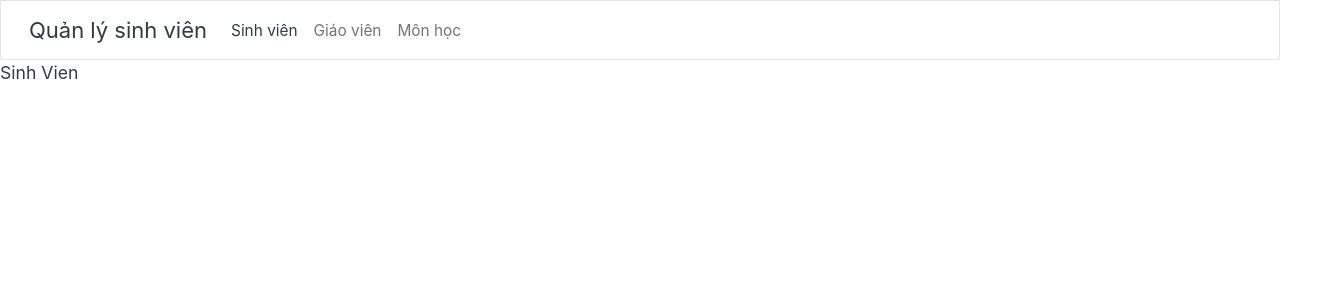
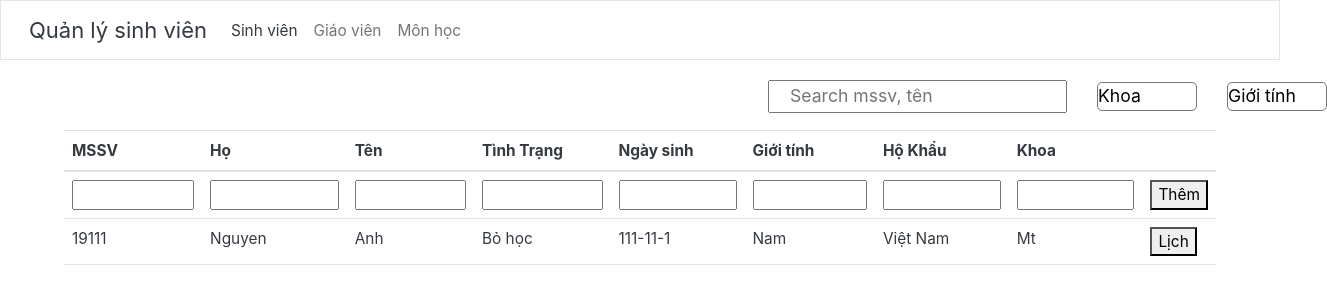
Before and after one commit to hienbui-iwrp/DataBase_SinhVien, a React (Create React App) app in the folder client/: page /SinhVien in a window 1280 px wide. Shown: the top 304 px of the page, 1327 px wide, since content can reach past the window. Built offline with nearby package versions, Linux system fonts and the light colour scheme.

Commit message:
sinh vien

```diff
--- a/client/src/components/SinhVien/SinhVien.jsx
+++ b/client/src/components/SinhVien/SinhVien.jsx
@@ -1,9 +1,87 @@
 import React from "react";
+import "../../styles/student.css";
 
 const SinhVien = () => {
     return (
         <>
-            <div></div> Sinh Vien
+            <div className="student">
+                <div className="student-header">
+                    <input type="text" placeholder="Search mssv, tên" />
+                    <select name="Khoa" id="Khoa">
+                        <option value="">Khoa</option>
+                        <option value="">máy tính</option>
+                        <option value="">máy tính</option>
+                        <option value="">máy tính</option>
+                    </select>
+                    <select name="" id="">
+                        <option value="">Giới tính</option>
+                        <option value="">Nam</option>
+                        <option value="">Nữ</option>
+                        <option value="">Khác</option>
+                    </select>
+                </div>
+                <div className="student-list">
+                    <table class="table table-hover">
+                        <thead>
+                            <tr>
+                                <th scope="col">MSSV</th>
+                                <th scope="col">Họ</th>
+                                <th scope="col">Tên</th>
+                                <th scope="col">Tình Trạng</th>
+                                <th scope="col">Ngày sinh</th>
+                                <th scope="col">Giới tính</th>
+                                <th scope="col">Hộ Khẩu</th>
+                                <th scope="col">Khoa</th>
+                                <th scope="col"></th>
+                            </tr>
+                        </thead>
+                        <tbody>
+                            <tr>
+                                <td>
+                                    <input type="text" />
+                                </td>
+                                <td>
+                                    <input type="text" />
+                                </td>
+                                <td>
+                                    <input type="text" />
+                                </td>
+                                <td>
+                                    <input type="text" />
+                                </td>
+                                <td>
+                                    <input type="text" />
+                                </td>
+                                <td>
+                                    <input type="text" />
+                                </td>
+                                <td>
+                                    <input type="text" />
+                                </td>
+                                <td>
+                                    <input type="text" />
+                                </td>
+                                <td>
+                                    <button>Thêm</button>
+                                </td>
+                            </tr>
+                            <tr>
+                                <td>19111</td>
+                                <td>Nguyen</td>
+                                <td>Anh</td>
+                                <td>Bỏ học</td>
+                                <td>111-11-1</td>
+                                <td>Nam</td>
+                                <td>Việt Nam</td>
+                                <td>Mt</td>
+                                <td>
+                                    <button>Lịch</button>
+                                </td>
+                            </tr>
+                        </tbody>
+                    </table>
+                </div>
+            </div>
         </>
     );
 };
--- /dev/null
+++ b/client/src/styles/student.css
@@ -0,0 +1,36 @@
+.student {
+    position: relative;
+    width: 100%;
+    height: calc(100vh - 59.4px);
+}
+
+.student-header {
+    margin-top: 20px;
+    position: relative;
+    left: 60%;
+    height: 50px;
+    width: max-content;
+}
+
+.student-header > input {
+    padding-left: 20px;
+}
+
+.student-header > select {
+    background: transparent;
+    width: 100px;
+    appearance: none;
+    border-radius: 5px;
+    margin-left: 30px;
+}
+
+.student-list {
+    height: calc(100% - 70px);
+    width: 90%;
+    margin-left: auto;
+    margin-right: auto;
+}
+
+.student-list td > input {
+    width: 100%;
+}
```
